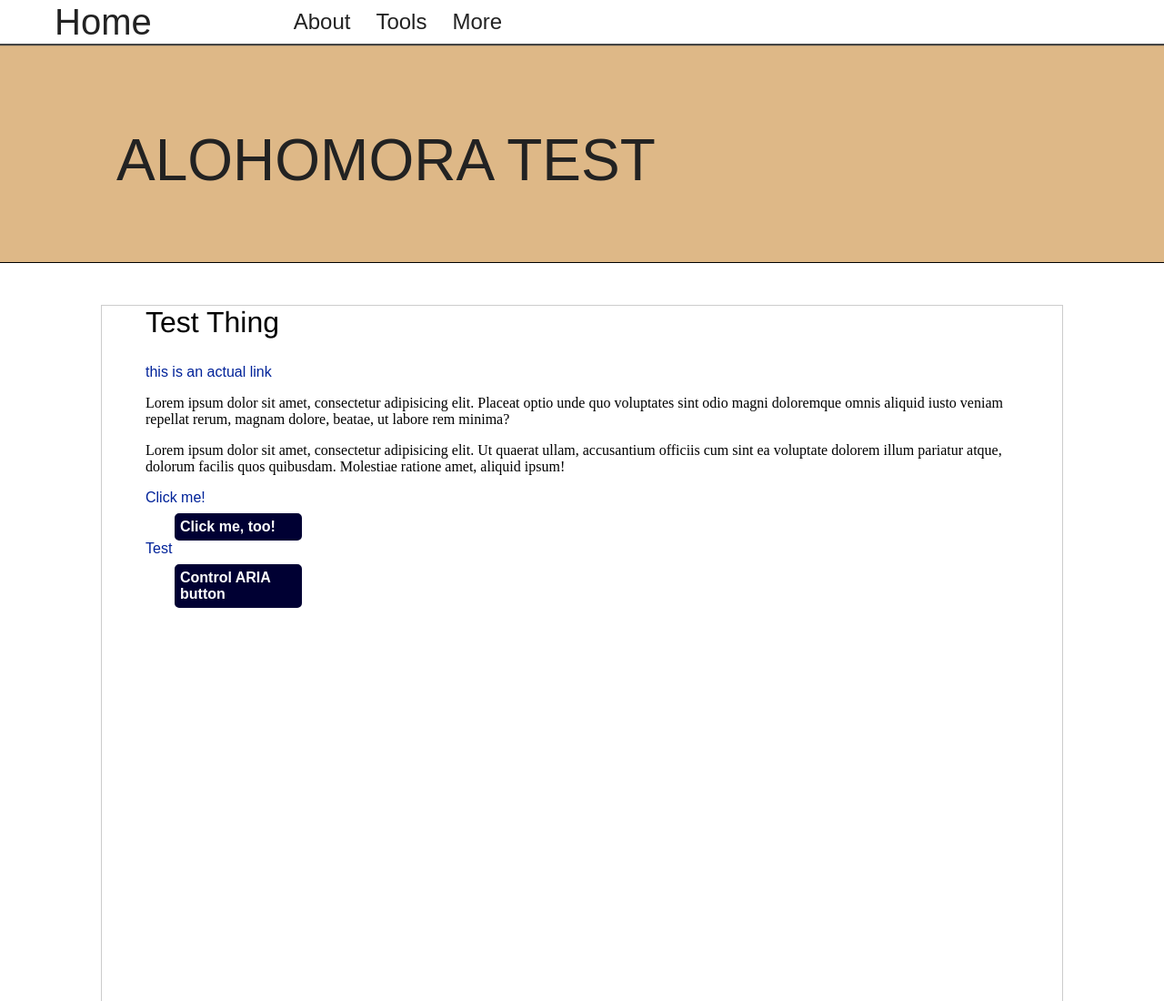
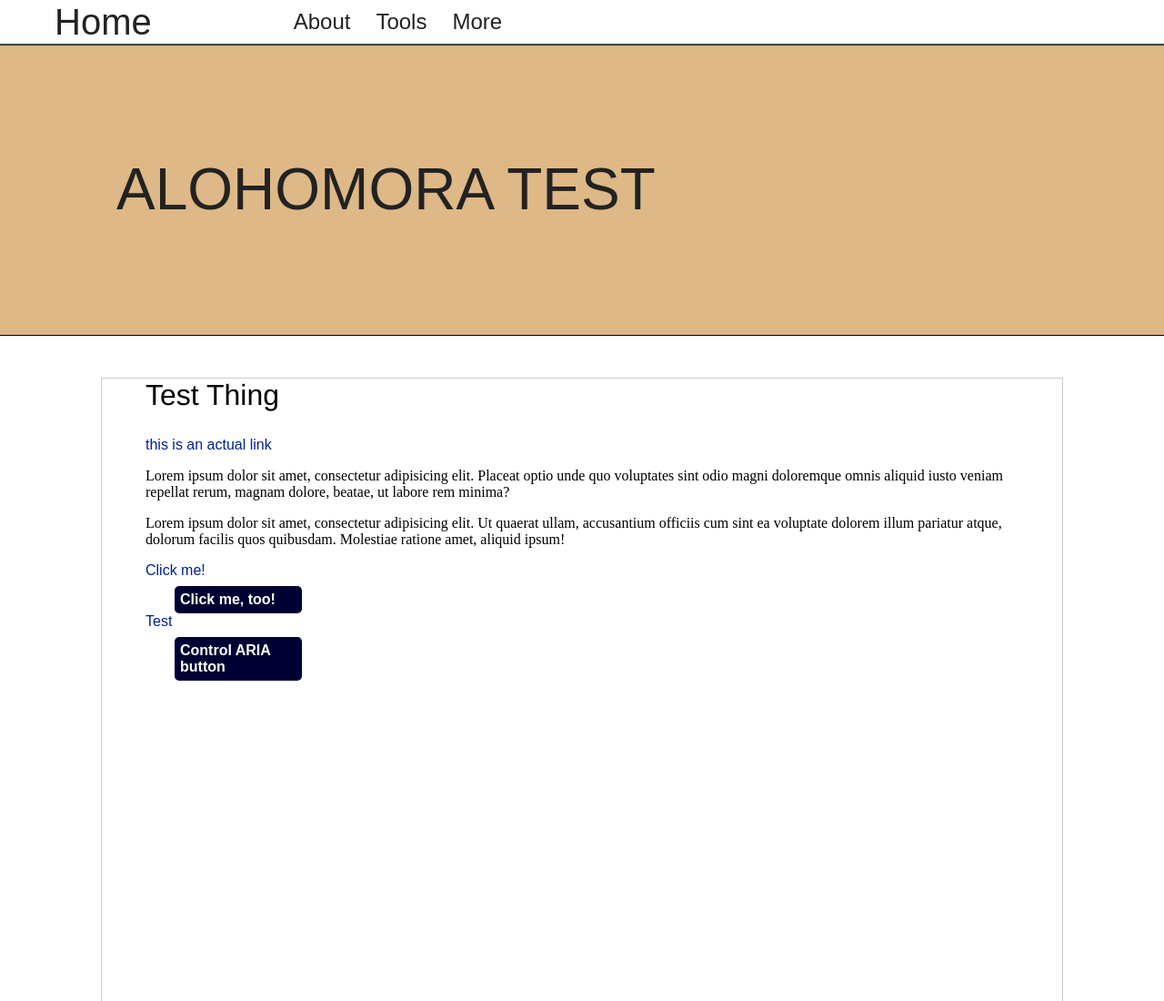
Before and after one commit to mra11yx/alohomora2, a plain HTML site: page index.html in a window 1280 px wide. Shown: the top 1100 px of the page at 91% size. Drawn offline with Linux system fonts and the light colour scheme.

Commit message:
move heading

```diff
--- a/css/styles.css
+++ b/css/styles.css
@@ -71,14 +71,14 @@ nav,
 .hero {
     width: 100%;
     outline: 1px solid #000;
-    height: 15rem;
+    height: 20rem;
     margin-top: 3rem;
     background-color: burlywood;
 }
 
 .hero * {
-vertical-align: bottom;
-    line-height: 4em;
+/*    vertical-align: bottom;*/
+    line-height: 5em;
 }
 
 .sro {
@@ -135,7 +135,6 @@ a,
 [role='link']:focus+.fake,
 a:not(navlinks):focus {
     text-decoration: underline;
-
     /*    font-weight: bolder;*/
 }
 
@@ -146,7 +145,12 @@ a:hover {
 }
 
 input:focus,
-textarea:focus, a:not(.navlinks):not(.home):focus, button:focus, [role='button']:not(.real):focus, [role='link']:not(.real):focus, .real:focus+.fake:not(.skipFake) {
+textarea:focus,
+a:not(.navlinks):not(.home):focus,
+button:focus,
+[role='button']:not(.real):focus,
+[role='link']:not(.real):focus,
+.real:focus+.fake:not(.skipFake) {
     outline: 2px dotted #000;
     box-shadow: inset 0px 0px 2px #000;
 }
```
